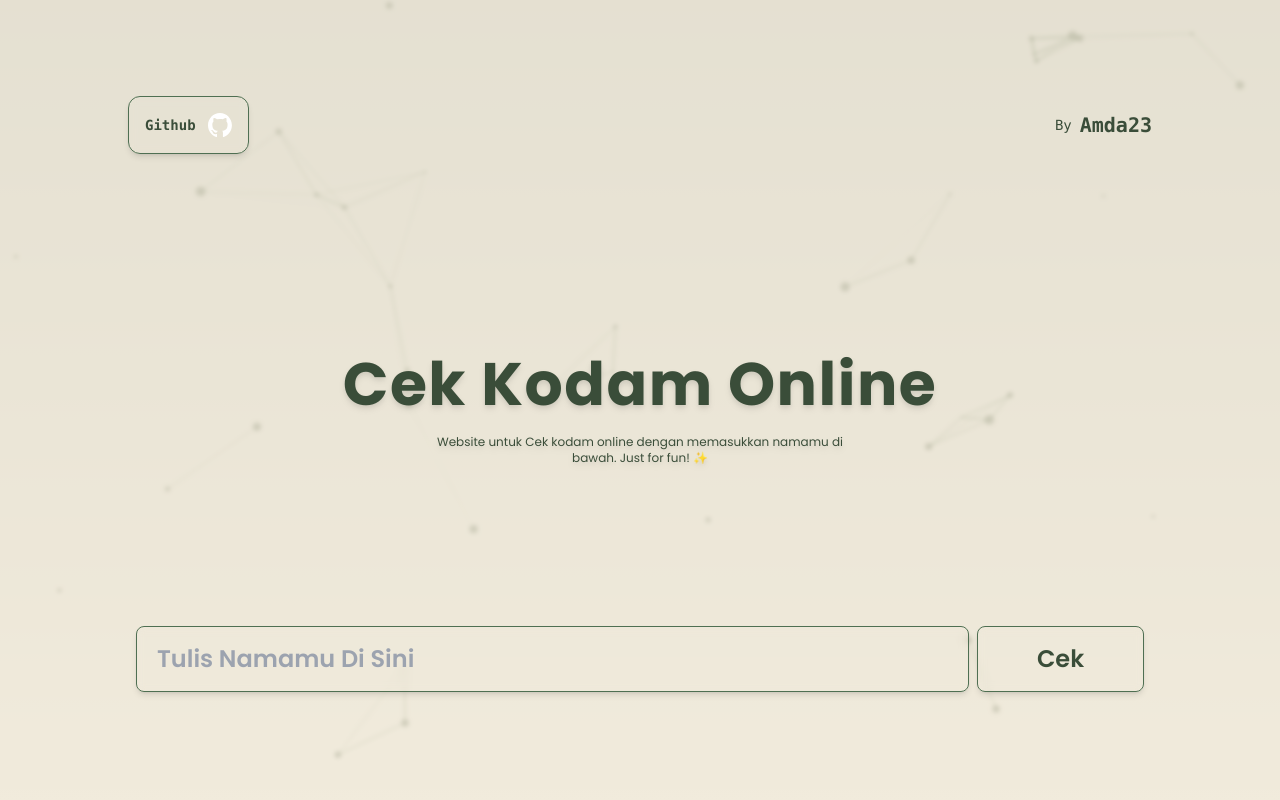
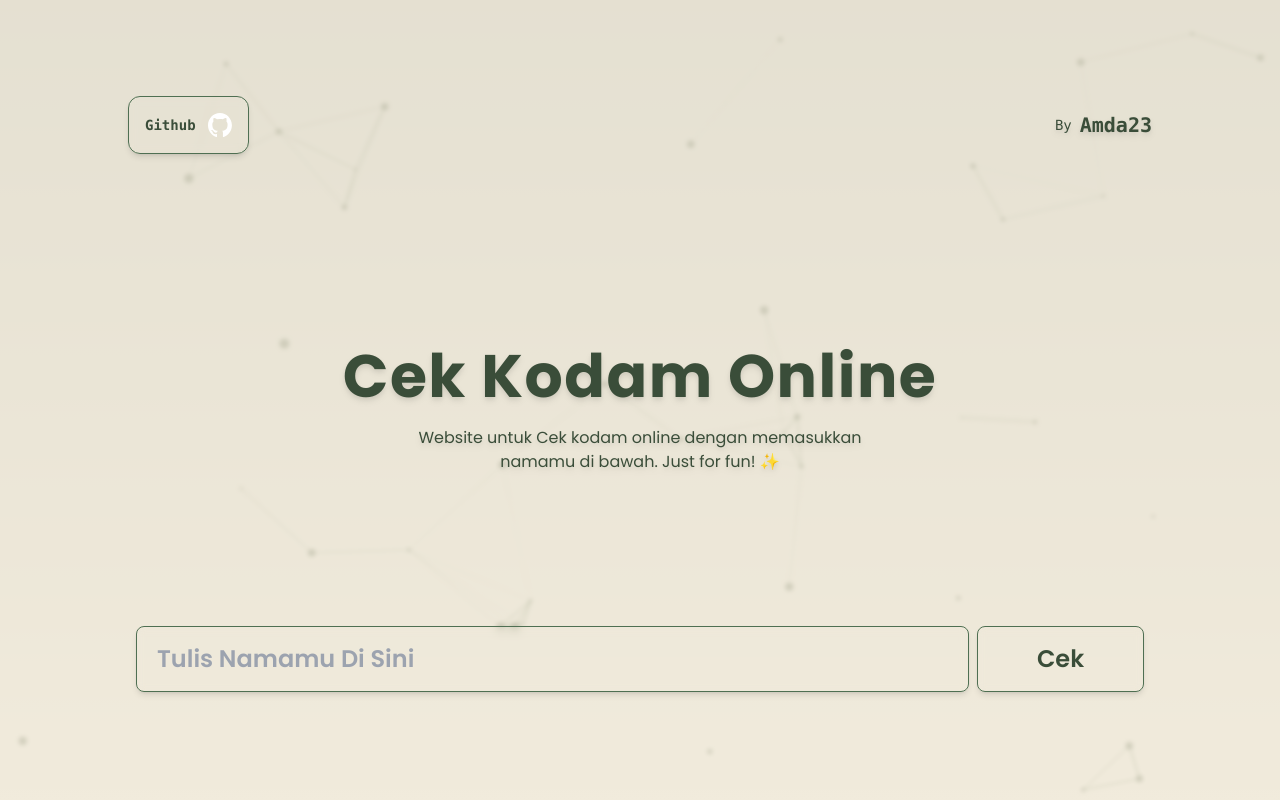
Before and after one commit to AmdaaRaijen/Cek-Kodam-App, a Next.js app: page / in a window 1280 px wide. Built offline with nearby package versions, Linux system fonts and the light colour scheme.

Commit message:
fix: change react particles to support typescript

```diff
--- a/src/components/KodamResult.tsx
+++ b/src/components/KodamResult.tsx
@@ -19,7 +19,7 @@ export default function KodamResult({ loading, data }: Props) {
           Cek Kodam Online
         </h1>
         {!loading && !data.kodam && (
-          <p className="drop-shadow-md max-w-sm lg:max-w-md text-center text-xs lg:text-md">
+          <p className="drop-shadow-md max-w-sm lg:max-w-md text-center text-xs lg:text-base">
             Website untuk Cek kodam online dengan memasukkan namamu di bawah.
             Just for fun! ✨
           </p>
--- a/src/components/Particle.tsx
+++ b/src/components/Particle.tsx
@@ -1,13 +1,18 @@
 "use client";
-import React from "react";
+
+import { useEffect, useMemo, useState } from "react";
 import Particles, { initParticlesEngine } from "@tsparticles/react";
-import { loadSlim } from "@tsparticles/slim"; // if you are going to use `loadSlim`, install the "@tsparticles/slim" package too.
-import { useEffect, useMemo, useState } from "react";
+import {
+  type Container,
+  type ISourceOptions,
+  MoveDirection,
+  OutMode,
+} from "@tsparticles/engine";
+import { loadSlim } from "@tsparticles/slim";
 
 export const Particle = () => {
   const [init, setInit] = useState(false);
 
-  // this should be run only once per application lifetime
   useEffect(() => {
     initParticlesEngine(async (engine) => {
       await loadSlim(engine);
@@ -16,11 +21,11 @@ export const Particle = () => {
     });
   }, []);
 
-  const particlesLoaded = (container) => {
+  const particlesLoaded = async (container?: Container): Promise<void> => {
     console.log(container);
   };
 
-  const options = useMemo(
+  const options: ISourceOptions = useMemo(
     () => ({
       background: {
         color: {
@@ -62,10 +67,10 @@ export const Particle = () => {
           width: 1,
         },
         move: {
-          direction: "none",
+          direction: MoveDirection.none,
           enable: true,
           outModes: {
-            default: "bounce",
+            default: OutMode.out,
           },
           random: false,
           speed: 6,
@@ -91,6 +96,7 @@ export const Particle = () => {
     }),
     []
   );
+
   return (
     <Particles
       className="absolute inset-0 z-[-1] blur-[2px]"
--- a/src/components/WaterMark.tsx
+++ b/src/components/WaterMark.tsx
@@ -21,8 +21,8 @@ export default function WaterMark() {
       </Link>
       <div className="fixed bottom-0 left-0 flex h-24 w-full items-end justify-center bg-gradient-to-t from-white via-white dark:from-black dark:via-black lg:static lg:size-auto lg:bg-none">
         <a
-          className="pointer-events-none flex place-items-center gap-2 p-4 lg:pointer-events-auto lg:p-0"
-          href="https://vercel.com?utm_source=create-next-app&utm_medium=appdir-template&utm_campaign=create-next-app"
+          className="pointer-events-none flex place-items-center gap-2 p-4 lg:pointer-events-auto lg:p-0 drop-shadow-md"
+          href="https://www.instagram.com/a.amdaa_"
           target="_blank"
           rel="noopener noreferrer"
         >
```
